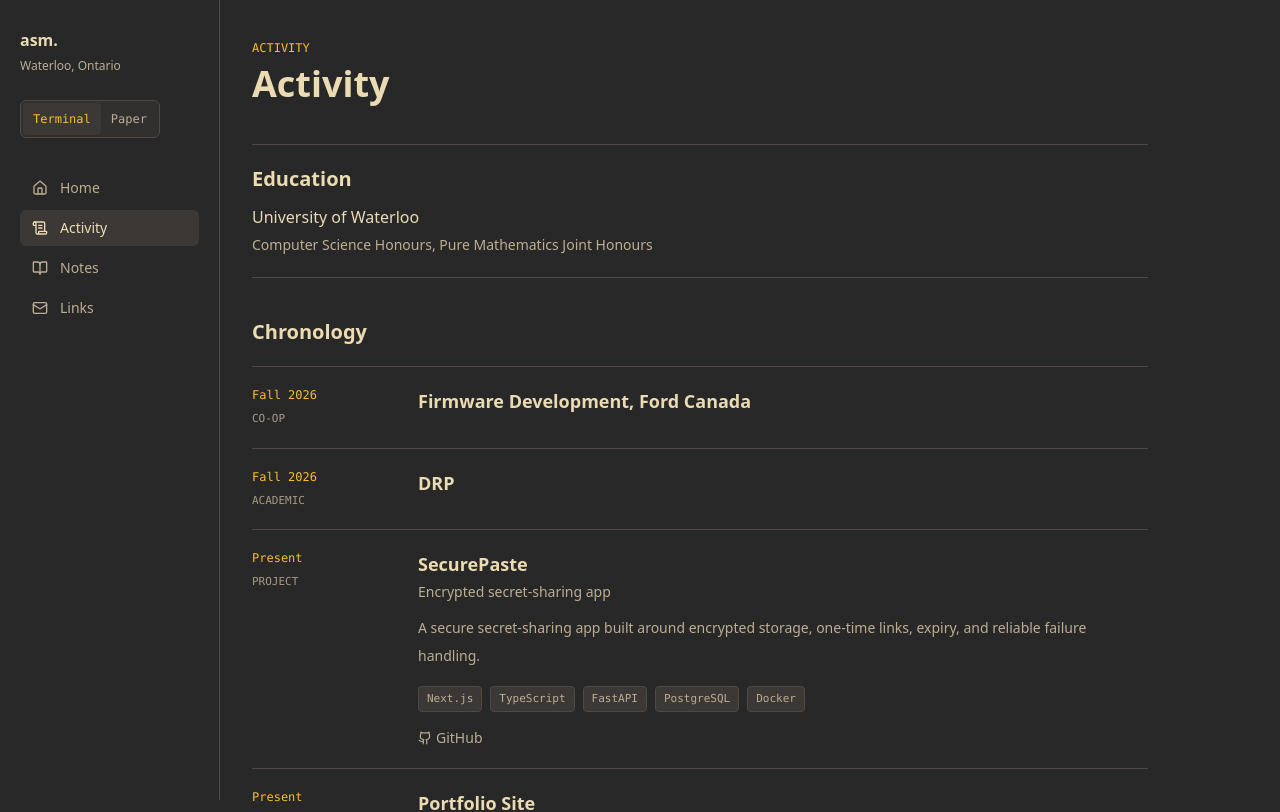
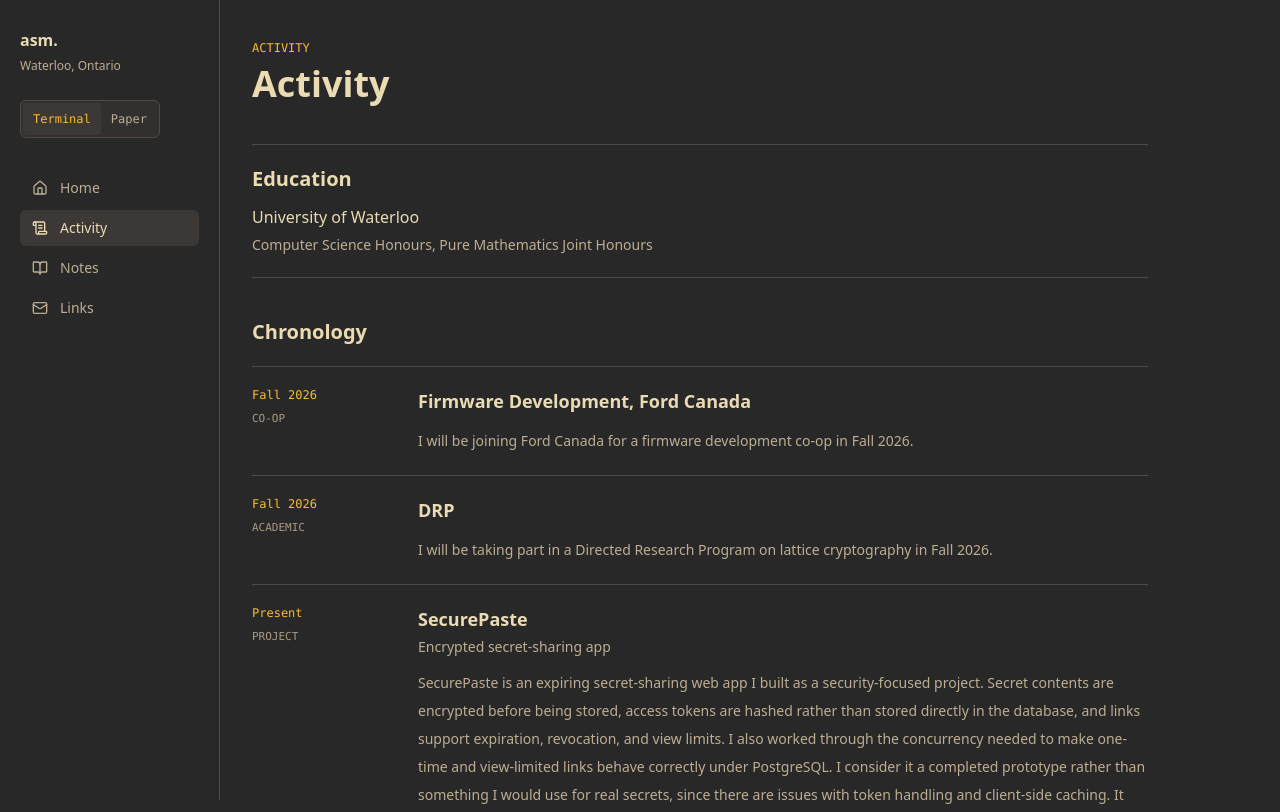
Before and after one commit to amenon864/portfolio, a Next.js app: page /activity in a window 1280 px wide. Shown: the top 812 px of the page. Built offline with nearby package versions, Linux system fonts and the light colour scheme; a web font is replaced by a local one.

Commit message:
Updated SecurePaste entry in activity

```diff
--- a/src/data/activity.ts
+++ b/src/data/activity.ts
@@ -83,7 +83,10 @@ export const activityEntries: ActivityEntry[] = [
     type: "Co-op",
     title: "Firmware Development, Ford Canada",
     homeSummary: "Firmware Development at Ford Canada — Fall 2026",
-    description: [],
+    description: [
+      "I will be joining Ford Canada for a firmware "
+      + "development co-op in Fall 2026."
+    ],
   },
   {
     id: "drp-fall-2026",
@@ -93,7 +96,10 @@ export const activityEntries: ActivityEntry[] = [
     type: "Academic",
     title: "DRP",
     homeSummary: "Directed Research Program: Lattice Cryptography — Fall 2026",
-    description: [],
+    description: [
+      "I will be taking part in a Directed Research Program "
+      + "on lattice cryptography in Fall 2026."
+    ],
   },
   {
     id: "securepaste",
@@ -103,7 +109,21 @@ export const activityEntries: ActivityEntry[] = [
     title: "SecurePaste",
     subtitle: "Encrypted secret-sharing app",
     description: [
-      "A secure secret-sharing app built around encrypted storage, one-time links, expiry, and reliable failure handling.",
+      "SecurePaste is an expiring secret-sharing web app "
+      + "I  built as a security-focused project. "
+      + "Secret contents are encrypted before being "
+      + "stored, access tokens are hashed rather "
+      + "than stored directly in the database, and "
+      + "links support expiration, revocation, and "
+      + "view limits. I also worked through the "
+      + "concurrency needed to make one-time and "
+      + "view-limited links behave correctly under "
+      + "PostgreSQL. I consider it a completed prototype "
+      + "rather than something I would use for real "
+      + "secrets, since there are issues with token "
+      + "handling and client-side caching. It would take "
+      + "additional security hardening to get it "
+      + "production-ready."
     ],
     tags: ["Next.js", "TypeScript", "FastAPI", "PostgreSQL", "Docker"],
     links: [
```
